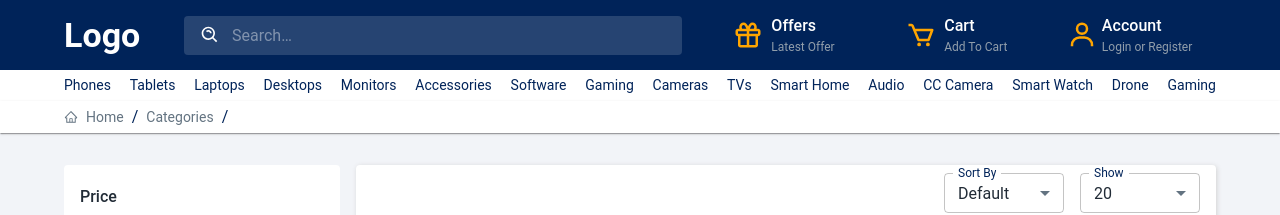
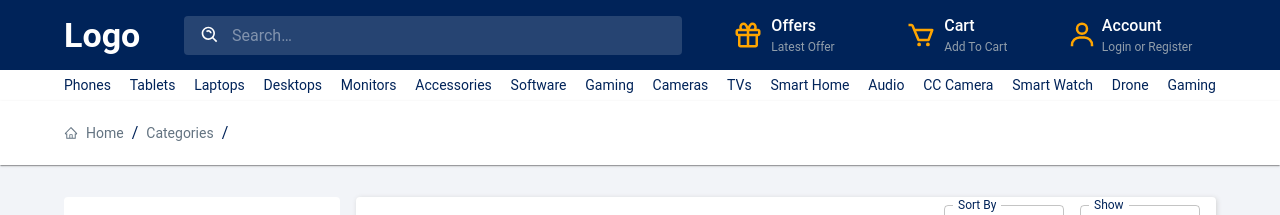
Before and after one commit to checkiamsiam/nextdoor_frontend, a Next.js app: page /category/Accessories in a window 1280 px wide. Shown: the top 215 px of the page. Built offline with nearby package versions, Linux system fonts and the light colour scheme.

Commit message:
BreadCrumbs Updated

```diff
--- a/src/components/common/BreadCrumbs/SimpleBreadCrumbs.tsx
+++ b/src/components/common/BreadCrumbs/SimpleBreadCrumbs.tsx
@@ -19,7 +19,7 @@ type IProps = {
 
 const SimpleBreadCrumbs = ({ links }: IProps) => {
   return (
-    <Box sx={{ width: "100%", bgcolor: "white", boxShadow: 1 }}>
+    <Box sx={{ width: "100%", bgcolor: "white", boxShadow: 1, py: 2 }}>
       <Container fixed>
         <Breadcrumbs sx={{ py: 0.5 }}>
           <Box
```
